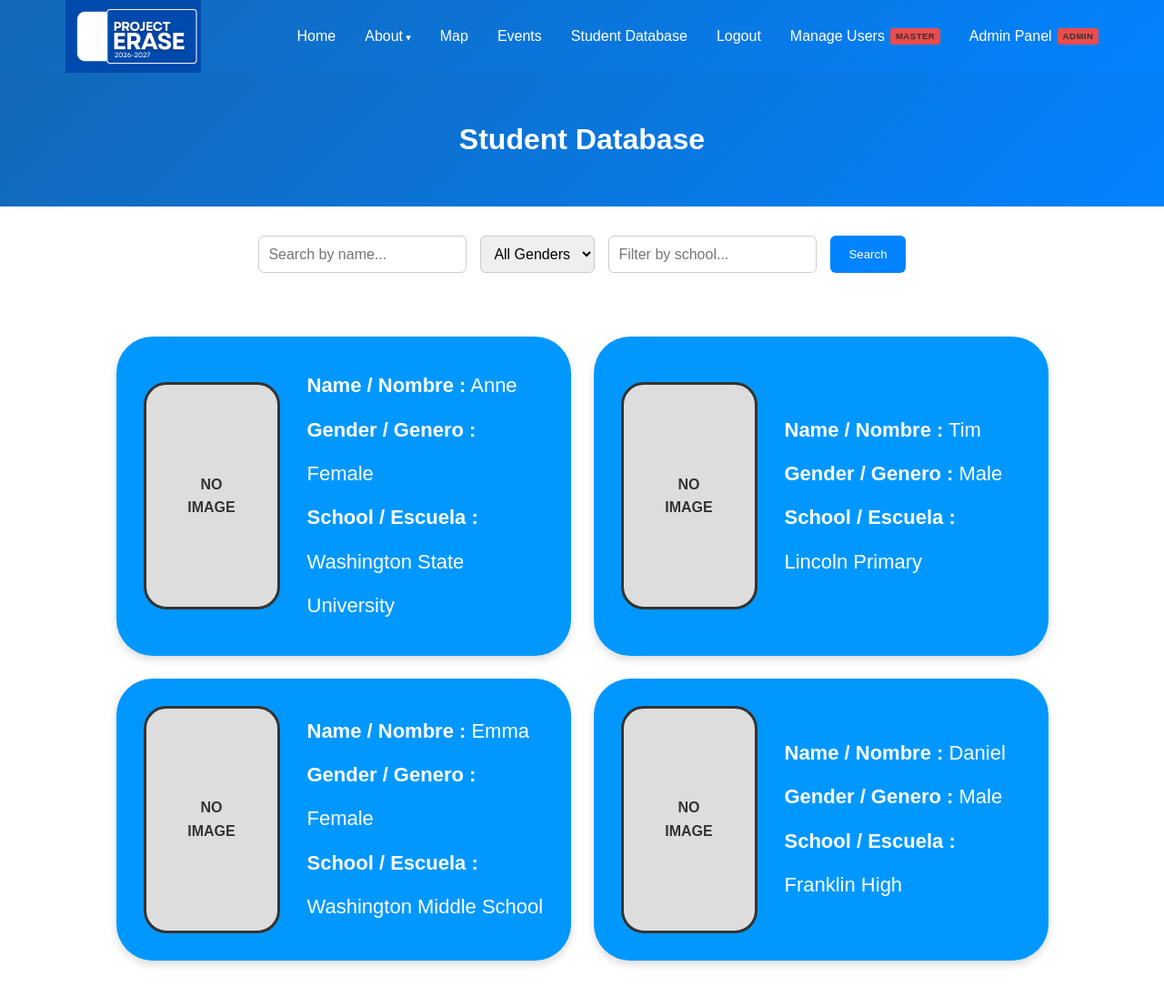
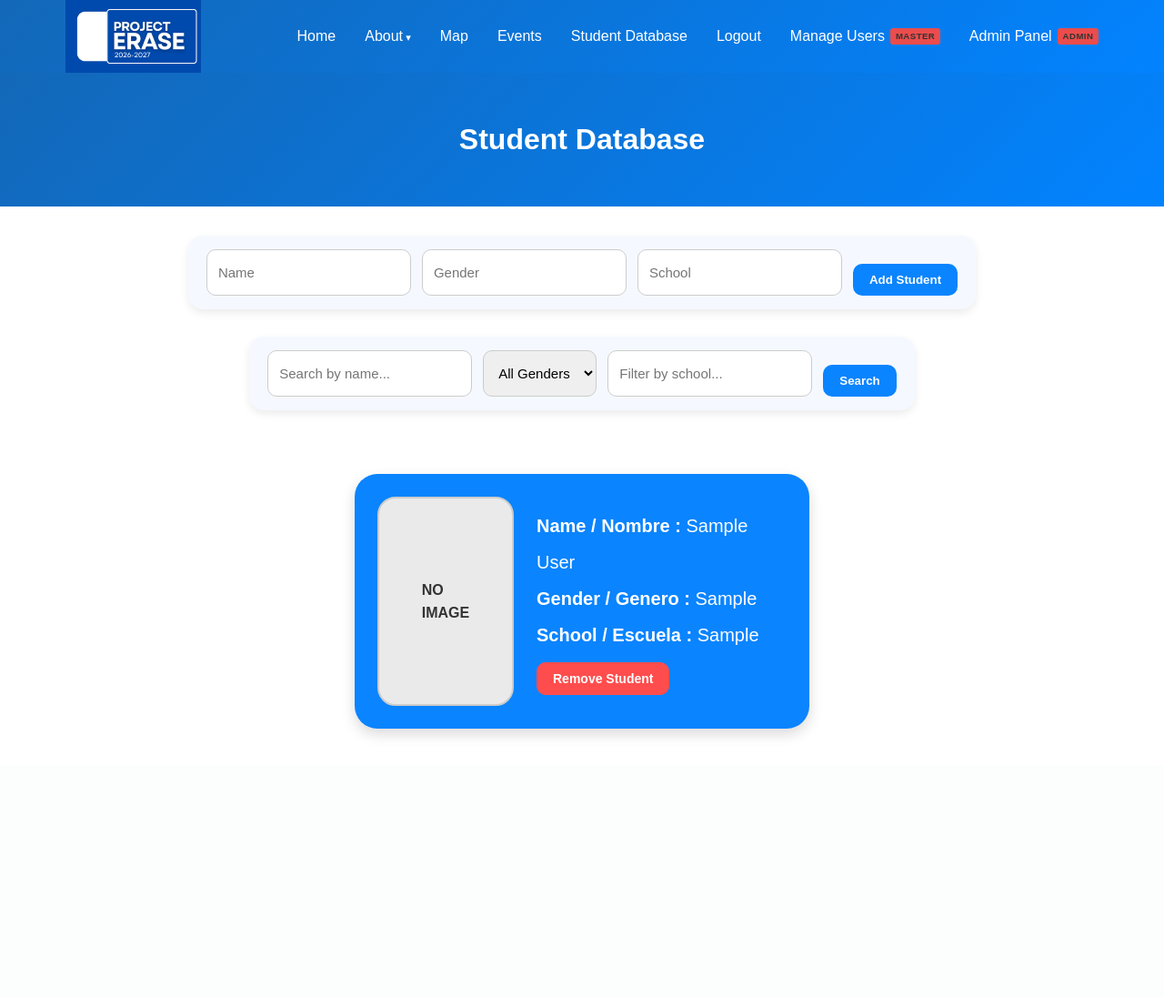
Before and after one commit to McGavGav/Project-ERASE-Website, a Django app: page /studentdb/ in a window 1280 px wide. Shown: the whole page at 91% size. After the commit the page ends 809 px from the top, so only its background shows below. Run offline with Django 5.2, Linux system fonts and the light colour scheme; a user stored in the database is signed in; tables that the repository leaves empty hold one stand-in row (values such as "Sample post").

Commit message:
added temporary database logic for admin view and touched up the UI

```diff
--- /dev/null
+++ b/code/ERASEwebsite/pages/models.py
@@ -0,0 +1,42 @@
+from django.db import models
+
+class StudentQuerySet(models.QuerySet):
+    def search(self, query):
+        if query:
+            return self.filter(name__icontains=query)
+        return self
+
+    def filter_gender(self, gender):
+        if gender:
+            return self.filter(gender=gender)
+        return self
+
+    def filter_school(self, school):
+        if school:
+            return self.filter(school__icontains=school)
+        return self
+
+    def apply_filters(self, search=None, gender=None, school=None):
+        return (
+            self.search(search)
+            .filter_gender(gender)
+            .filter_school(school)
+        )
+
+class StudentManager(models.Manager):
+    def get_queryset(self):
+        return StudentQuerySet(self.model, using=self._db)
+
+    def apply_filters(self, *args, **kwargs):
+        return self.get_queryset().apply_filters(*args, **kwargs)
+
+class Student(models.Model):
+    name = models.CharField(max_length=100)
+    gender = models.CharField(max_length=10)
+    school = models.CharField(max_length=200)
+    # add field for student photo later
+
+    objects = StudentManager()
+
+    def __str__(self):
+        return self.name
--- a/code/ERASEwebsite/pages/templates/studentdb.html
+++ b/code/ERASEwebsite/pages/templates/studentdb.html
@@ -4,6 +4,16 @@
 
 {% block extra_styles %}
 <style>
+    :root {
+        --primary: #0A84FF;
+        --primary-hover: #006edc;
+        --danger: #ff4d4d;
+        --danger-hover: #cc0000;
+        --bg-light: #f5f9ff;
+        --text-dark: #333;
+        --radius: 16px;
+    }
+
     .student-db {
         background: #ffffff;
         padding: 40px 0;
@@ -16,76 +26,116 @@
         justify-content: center;
     }
 
-    .student-db .student-card {
-        background: #0098FF;
+    .student-card {
+        background: var(--primary);
         color: white;
-        border-radius: 40px;
-        padding: 30px;
+        border-radius: 25px;
+        padding: 25px;
         width: 500px;
         display: flex;
         align-items: center;
-        box-shadow: 0 4px 10px rgba(0,0,0,0.15);
+        box-shadow: 0 6px 15px rgba(0,0,0,0.15);
+        transition: 0.2s ease;
     }
 
-    .student-db .student-image {
+    .student-card:hover {
+        transform: translateY(-3px);
+    }
+
+    .student-image {
         width: 150px;
-        height: 250px;
-        background: #ddd;
-        border-radius: 25px;
-        border: 3px solid #333;
+        height: 230px;
+        background: #eaeaea;
+        border-radius: 20px;
+        border: 2px solid #ccc;
         flex-shrink: 0;
         display: flex;
         align-items: center;
         justify-content: center;
-        text-align: center;
-        color: #333;
+        color: var(--text-dark);
         font-weight: bold;
-        margin-right: 30px;
+        margin-right: 25px;
         overflow: hidden;
     }
 
-    .student-db .student-image img {
+    .student-image img {
         width: 100%;
         height: 100%;
         object-fit: cover;
     }
 
-    .student-db .student-details {
-        font-size: 22px;
-        line-height: 2.2;
+    .student-details {
+        font-size: 20px;
+        line-height: 2;
     }
 
-    .student-db .label {
-        font-weight: bold;
+    .label {
+        font-weight: 600;
     }
 
-    .search-bar {
-        margin-bottom: 30px;
+    .search-bar,
+    .admin-form {
         display: flex;
         justify-content: center;
+        margin-bottom: 30px;
     }
 
-    .search-bar form {
+    .search-bar form,
+    .admin-form form {
         display: flex;
-        gap: 15px;
+        gap: 12px;
         flex-wrap: wrap;
+        background: var(--bg-light);
+        padding: 15px 20px;
+        border-radius: var(--radius);
+        box-shadow: 0 4px 10px rgba(0,0,0,0.08);
     }
 
-    .search-bar input,
-    .search-bar select {
-        padding: 10px;
-        font-size: 16px;
-        border-radius: 6px;
+    input,
+    select {
+        padding: 10px 12px;
+        font-size: 15px;
+        border-radius: 10px;
         border: 1px solid #ccc;
+        transition: 0.2s ease;
     }
 
-    .search-bar button {
-        padding: 10px 20px;
-        background: #0283FF;
+    input:focus,
+    select:focus {
+        outline: none;
+        border-color: var(--primary);
+        box-shadow: 0 0 0 2px rgba(10,132,255,0.2);
+    }
+
+    .btn {
+        padding: 10px 18px;
+        border: none;
+        border-radius: 10px;
+        cursor: pointer;
+        font-weight: 600;
+        transition: 0.2s ease;
+    }
+
+    .btn-primary {
+        background: var(--primary);
         color: white;
-        border: none;
-        border-radius: 6px;
-        cursor: pointer;
+    }
+
+    .btn-primary:hover {
+        background: var(--primary-hover);
+        transform: translateY(-1px);
+    }
+
+    .btn-danger {
+        background: var(--danger);
+        color: white;
+        margin-top: 10px;
+        font-size: 14px;
+    }
+
+    .btn-danger:hover {
+        background: var(--danger-hover);
+        transform: translateY(-1px);
     }
 </style>
 {% endblock %}
@@ -94,6 +144,20 @@
 <div class="page-header">
     <h1>Student Database</h1>
 </div>
+
+{% if request.user.is_staff or request.user.is_superuser %}
+<div class="admin-form">
+    <form method="POST">
+        {% csrf_token %}
+        <input type="text" name="name" placeholder="Name" required>
+        <input type="text" name="gender" placeholder="Gender" required>
+        <input type="text" name="school" placeholder="School" required>
+        <button type="submit" name="action" value="add" class="btn btn-primary">
+            Add Student
+        </button>
+    </form>
+</div>
+{% endif %}
 
 <div class="search-bar">
     <form method="GET">
@@ -107,15 +171,10 @@
             <option value="">All Genders</option>
             <option value="Male"
                 {% if gender_filter == "Male" %}selected{% endif %}
-            >
-                Male
-            </option>
-
+            >Male</option>
             <option value="Female"
                 {% if gender_filter == "Female" %}selected{% endif %}
-            >
-                Female
-            </option>
+            >Female</option>
         </select>
         <input
             type="text"
@@ -123,12 +182,11 @@
             placeholder="Filter by school..."
             value="{{ school_filter }}"
         >
-        <button type="submit">
+        <button type="submit" class="btn btn-primary">
             Search
         </button>
     </form>
 </div>
-
 
 <div class="student-db">
     <div class="container">
@@ -137,7 +195,7 @@
             <div class="student-card">
                 <div class="student-image">
                     {% if student.photo %}
-                        <img src="{{ student.photo }}" alt="{{ student.name }}">
+                        <img src="{{ student.photo.url }}" alt="{{ student.name }}">
                     {% else %}
                         NO<br>IMAGE
                     {% endif %}
@@ -155,6 +213,16 @@
                         <span class="label">School / Escuela :</span>
                         {{ student.school }}
                     </div>
+
+                    {% if request.user.is_staff or request.user.is_superuser %}
+                    <form method="POST">
+                        {% csrf_token %}
+                        <input type="hidden" name="student_name" value="{{ student.name }}">
+                        <button type="submit" name="action" value="delete" class="btn btn-danger">
+                            Remove Student
+                        </button>
+                    </form>
+                    {% endif %}
                 </div>
             </div>
             {% endfor %}
--- a/code/ERASEwebsite/pages/views.py
+++ b/code/ERASEwebsite/pages/views.py
@@ -13,6 +13,7 @@ import os
 
 sys.path.insert(0, os.path.join(os.path.dirname(__file__), '..', '..'))
 from event_calendar.calendar_maker import get_calendar_html
+from .models import Student
 
 def home(request):
     """Render the homepage"""
@@ -90,43 +91,38 @@ def calendar(request):
 
     return render(request, 'calendar.html', context)
 
+def studentdb(request):
 
+    # admin/supers can add and delete students
+    if request.method == "POST" and (request.user.is_staff or request.user.is_superuser):
+        action = request.POST.get("action")
 
-def studentdb(request):
-    # temp data to test database view.
-    students = [
-        {"name": "Anne", "gender": "Female", "school": "Washington State University", "photo": None},
-        {"name": "Tim", "gender": "Male", "school": "Lincoln Primary", "photo": None},
-        {"name": "Emma", "gender": "Female", "school": "Washington Middle School", "photo": None},
-        {"name": "Daniel", "gender": "Male", "school": "Franklin High", "photo": None},
-    ]
+        if action == "add":
+            Student.objects.create(
+                name=request.POST.get("name"),
+                gender=request.POST.get("gender"),
+                school=request.POST.get("school")
+            )
 
-    search_query = request.GET.get("search", "")
-    gender_filter = request.GET.get("gender", "")
-    school_filter = request.GET.get("school", "")
+        elif action == "delete":
+            Student.objects.filter(
+                name=request.POST.get("student_name")
+            ).delete()
 
-    filtered_students = []
+        return redirect("pages:studentdb")
 
-    for student in students:
-        if search_query and search_query.lower() not in student["name"].lower():
-            continue
+    students = Student.objects.apply_filters(
+        search=request.GET.get("search"),
+        gender=request.GET.get("gender"),
+        school=request.GET.get("school")
+    )
 
-        if gender_filter and student["gender"] != gender_filter:
-            continue
-
-        if school_filter and school_filter.lower() not in student["school"].lower():
-            continue
-
-        filtered_students.append(student)
-
-    context = {
-        "students": filtered_students,
-        "search_query": search_query,
-        "gender_filter": gender_filter,
-        "school_filter": school_filter
-    }
-
-    return render(request, "studentdb.html", context)
+    return render(request, "studentdb.html", {
+        "students": students,
+        "search_query": request.GET.get("search", ""),
+        "gender_filter": request.GET.get("gender", ""),
+        "school_filter": request.GET.get("school", "")
+    })
 
 class CustomLoginView(LoginView):
     """Custom login view"""
```
Also changed, not shown: code/ERASEwebsite/pages/migrations/0001_initial.py (added), code/ERASEwebsite/pages/migrations/__init__.py (added).
